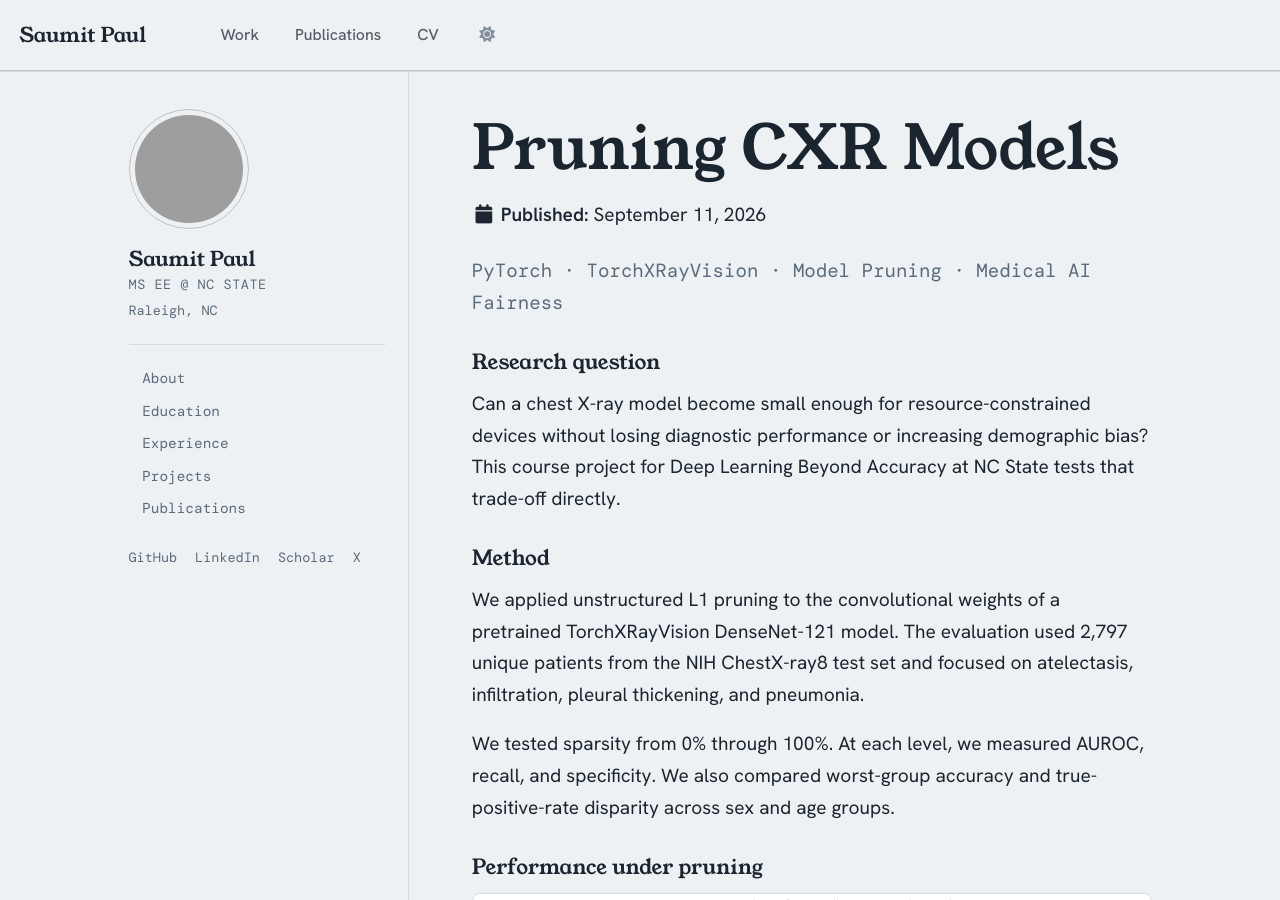
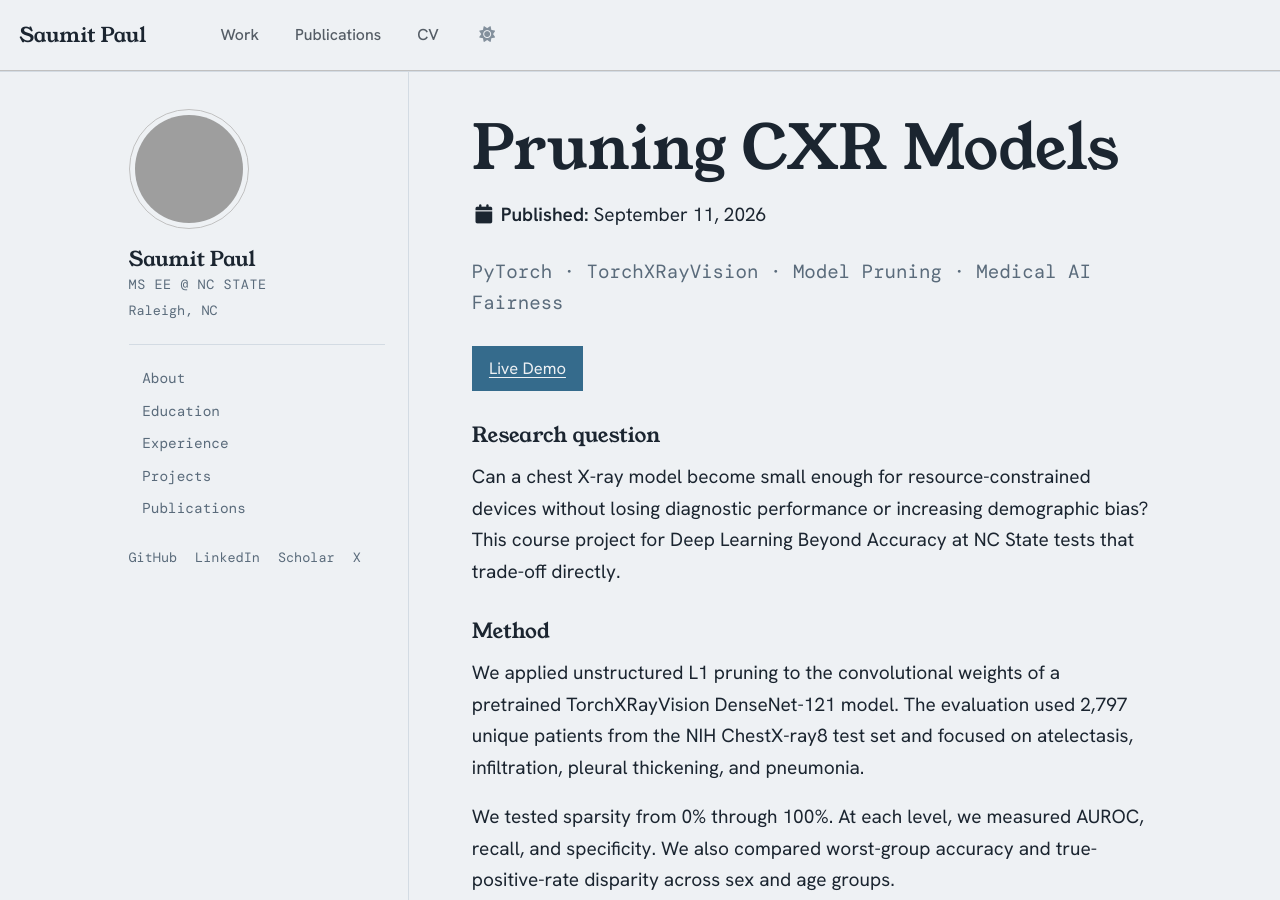
Before and after one commit to 5aumit/5aumit.github.io, a Jekyll site: the page built from _portfolio/dlba-pruning-cxr.md, in a window 1280 px wide and 900 px high. Built offline with Jekyll 4.4.1, drawn with Linux system fonts in a browser that asks for light colours; a script bundle is joined from its source files by our own code; library files that are not in the unit come from our copies.

Commit message:
feat(portfolio): add live demo link

```diff
--- a/_portfolio/dlba-pruning-cxr.md
+++ b/_portfolio/dlba-pruning-cxr.md
@@ -10,6 +10,10 @@ header:
 <div class="work-detail">
 
 <p class="revamp-meta">PyTorch · TorchXRayVision · Model Pruning · Medical AI Fairness</p>
+
+<div class="btn-row">
+  <a class="revamp-btn revamp-btn--primary" href="https://dlba-pruning-cxr.netlify.app/" target="_blank" rel="noopener noreferrer">Live Demo</a>
+</div>
 
 <h2>Research question</h2>
 <p>Can a chest X-ray model become small enough for resource-constrained devices without losing diagnostic performance or increasing demographic bias? This course project for Deep Learning Beyond Accuracy at NC State tests that trade-off directly.</p>
```
